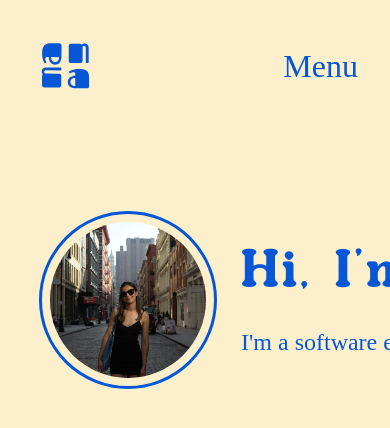
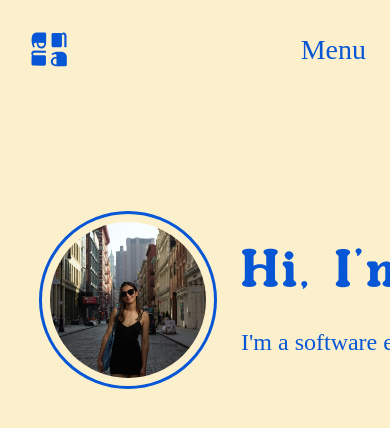
Before and after one commit to ksoerjanto/ksoerjanto.github.io, a plain HTML site: page index.html in a window 390 px wide. Shown: the top 428 px of the page. Drawn offline with Linux system fonts and the light colour scheme; a web font is replaced by a local one.

Commit message:
make menu overlay responsive to small screen sizes.

```diff
--- a/career.css
+++ b/career.css
@@ -1,4 +1,4 @@
-a {
+.card a {
     text-decoration: underline;
 }
 
--- a/nav.css
+++ b/nav.css
@@ -66,7 +66,7 @@
     flex-direction: column;
     font-family: 'romance_logic';
     font-weight: bold;
-    font-size: 32px;
+    font-size: 28px;
 }
 
 #links a {
@@ -75,6 +75,7 @@
 
 #links h2 {
     display: inline;
+    font-size: 48px;
 }
 
 .icon {
@@ -83,3 +84,42 @@
     border-radius: 10px;
     margin-right: 16px;
 }
+
+.icons a:hover {
+    text-decoration: none;
+}
+
+@media screen and (max-width: 800px) {
+    #logo {
+        width: 48px;
+        height: 48px;
+        padding: 24px;
+    }
+
+    #menu-button {
+        font-size: 28px;
+        padding: 24px;
+    }
+
+    #menu-overlay {
+        flex-direction: column;
+        justify-content: center;
+        align-items: center;
+    }
+
+    #contact h2 {
+        font-size: 36px;
+    }
+
+    #contact p {
+        font-size: 18px;
+    }
+
+    #links {
+        font-size: 22px;
+    }
+
+    #link h2 {
+        font-size: 36px;
+    }
+}
```
